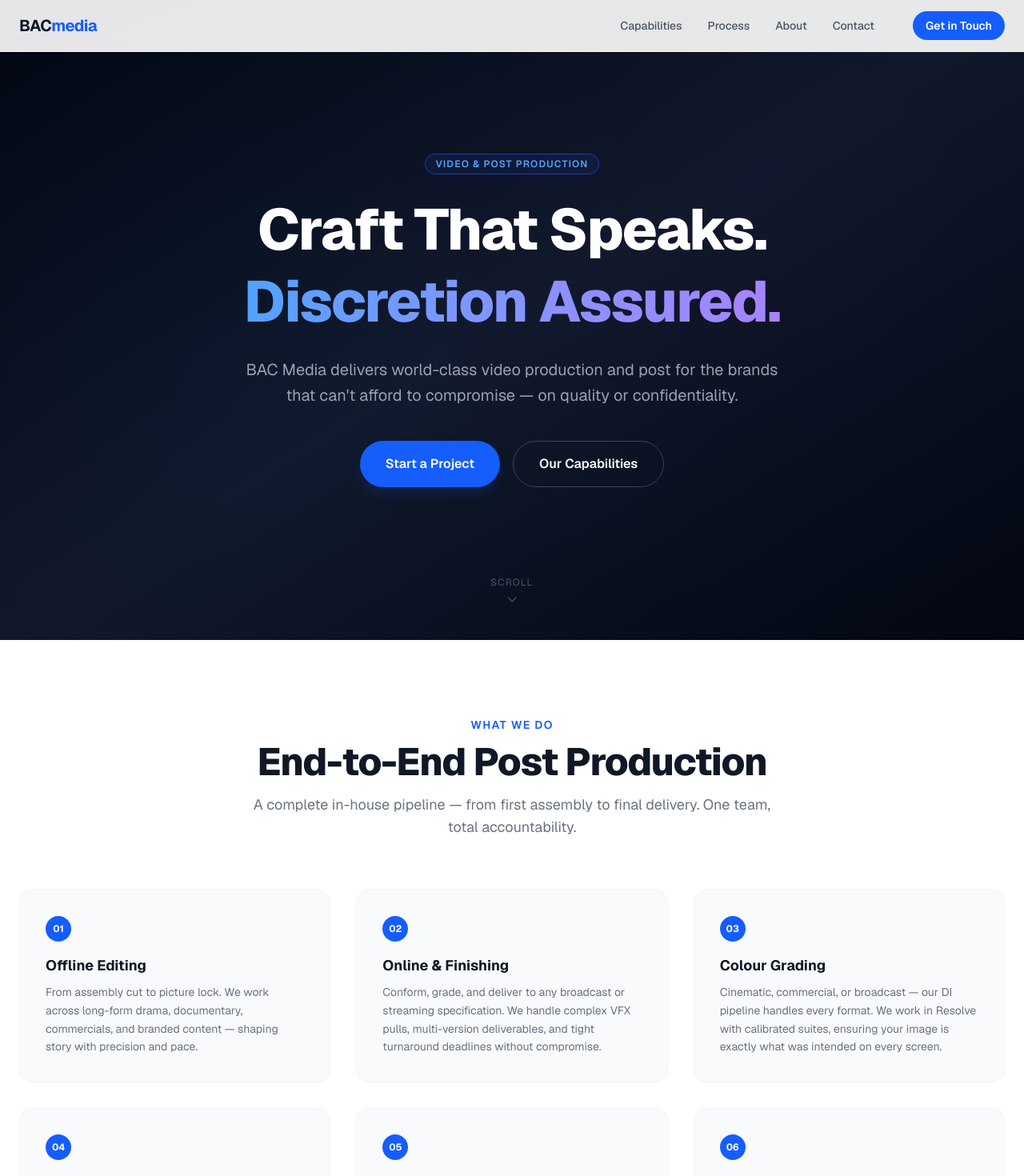
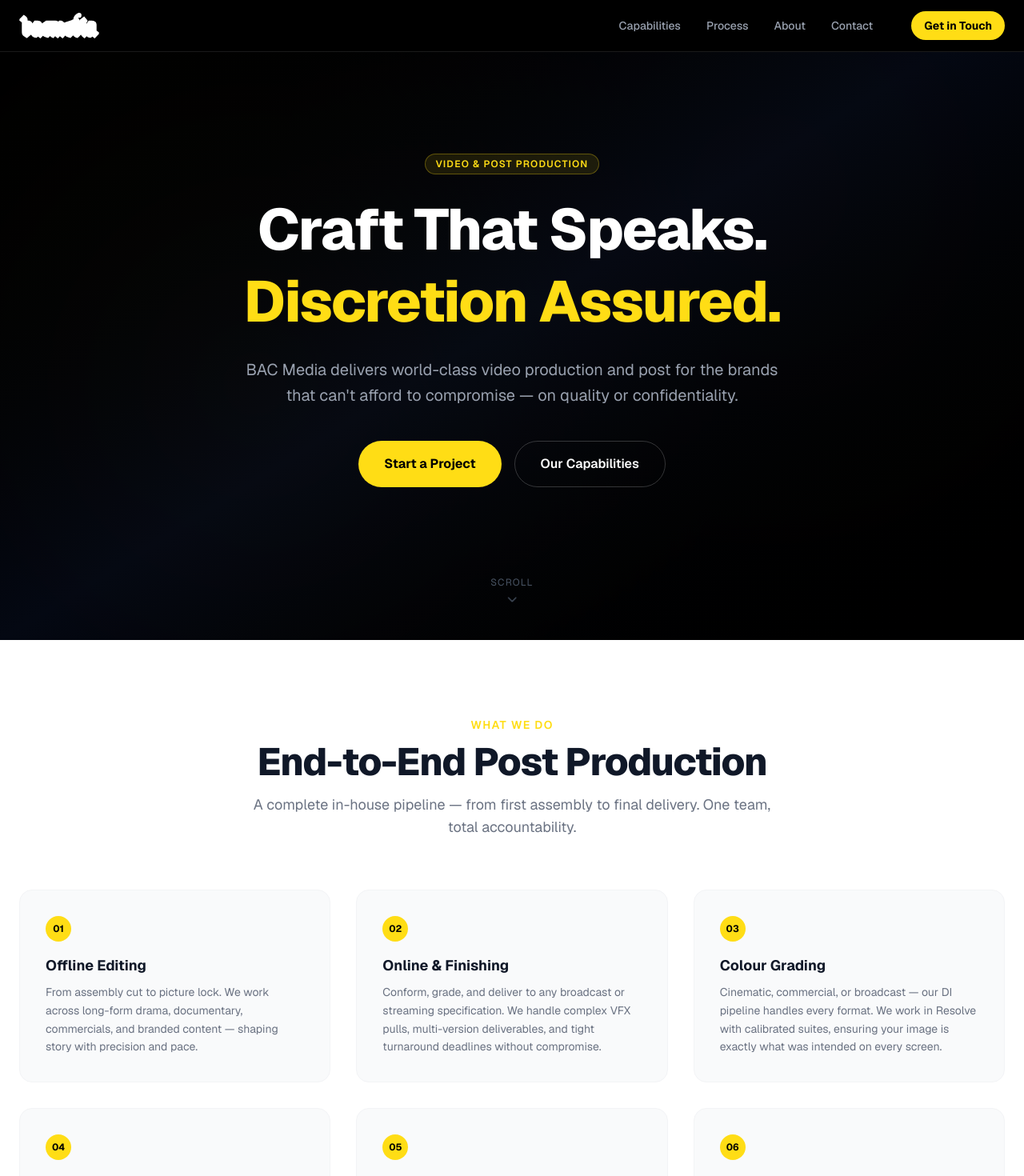
Before and after one commit to Stevher/BACmedia, a Next.js app: page / in a window 1280 px wide. Shown: the top 1470 px of the page at 80% size. Built offline with nearby package versions, Linux system fonts and the light colour scheme.

Commit message:
feat: apply BAC Media brand identity
- Add real SVG logo to public/logo.svg
- Replace all blue accents with brand yellow #ffdd15
- Black navbar and hero background
- Yellow CTAs with black text throughout

https://claude.ai/code/session_01GNGfpjQoMKDXMeetspjbLe

```diff
--- a/app/components/Clients.tsx
+++ b/app/components/Clients.tsx
@@ -17,7 +17,7 @@ export default function Clients() {
     <section id="clients" className="py-24 bg-gray-50 border-y border-gray-100">
       <div className="max-w-7xl mx-auto px-6">
         <div className="text-center mb-14">
-          <p className="text-sm font-semibold tracking-widest uppercase text-blue-600 mb-3">
+          <p className="text-sm font-semibold tracking-widest uppercase text-[#ffdd15] mb-3">
             Selected Clients
           </p>
           <h2 className="text-4xl sm:text-5xl font-extrabold text-gray-900 tracking-tight">
--- a/app/components/Footer.tsx
+++ b/app/components/Footer.tsx
@@ -3,7 +3,7 @@ export default function Footer() {
     <footer className="bg-gray-950 border-t border-gray-800 py-10">
       <div className="max-w-7xl mx-auto px-6 flex flex-col sm:flex-row items-center justify-between gap-4">
         <p className="text-xl font-bold text-white tracking-tight">
-          BAC<span className="text-blue-500">media</span>
+          BAC<span className="text-[#ffdd15]">media</span>
         </p>
         <p className="text-sm text-gray-500">
           © {new Date().getFullYear()} BAC Media. All rights reserved.
--- a/app/components/Hero.tsx
+++ b/app/components/Hero.tsx
@@ -1,24 +1,22 @@
 export default function Hero() {
   return (
-    <section className="relative min-h-screen flex items-center justify-center overflow-hidden bg-gray-950 text-white">
-      <div className="absolute inset-0 bg-gradient-to-br from-gray-950 via-gray-900 to-gray-950" />
+    <section className="relative min-h-screen flex items-center justify-center overflow-hidden bg-black text-white">
+      <div className="absolute inset-0 bg-gradient-to-br from-black via-gray-950 to-black" />
       <div
-        className="absolute inset-0 opacity-20"
+        className="absolute inset-0 opacity-10"
         style={{
           backgroundImage:
-            "radial-gradient(circle at 25% 60%, #2563eb33 0%, transparent 55%), radial-gradient(circle at 75% 30%, #7c3aed22 0%, transparent 55%)",
+            "radial-gradient(circle at 25% 60%, #ffdd1533 0%, transparent 55%), radial-gradient(circle at 75% 30%, #ffdd1522 0%, transparent 55%)",
         }}
       />
 
       <div className="relative z-10 max-w-5xl mx-auto px-6 text-center">
-        <p className="inline-block px-3 py-1 mb-6 text-xs font-semibold tracking-widest uppercase text-blue-400 border border-blue-800 rounded-full bg-blue-950/40">
+        <p className="inline-block px-3 py-1 mb-6 text-xs font-semibold tracking-widest uppercase text-[#ffdd15] border border-[#ffdd15]/30 rounded-full bg-[#ffdd15]/10">
           Video &amp; Post Production
         </p>
         <h1 className="text-5xl sm:text-6xl md:text-7xl font-extrabold tracking-tight leading-tight mb-6">
           Craft That Speaks.{" "}
-          <span className="text-transparent bg-clip-text bg-gradient-to-r from-blue-400 to-violet-400">
-            Discretion Assured.
-          </span>
+          <span className="text-[#ffdd15]">Discretion Assured.</span>
         </h1>
         <p className="max-w-2xl mx-auto text-lg sm:text-xl text-gray-400 leading-relaxed mb-10">
           BAC Media delivers world-class video production and post for the
@@ -28,7 +26,7 @@ export default function Hero() {
         <div className="flex flex-col sm:flex-row gap-4 justify-center">
           <a
             href="#contact"
-            className="inline-flex items-center justify-center px-8 py-4 rounded-full bg-blue-600 text-white font-semibold hover:bg-blue-500 transition-colors shadow-lg shadow-blue-900/30"
+            className="inline-flex items-center justify-center px-8 py-4 rounded-full bg-[#ffdd15] text-black font-bold hover:bg-yellow-300 transition-colors"
           >
             Start a Project
           </a>
--- a/app/components/Navbar.tsx
+++ b/app/components/Navbar.tsx
@@ -2,6 +2,7 @@
 
 import { useState } from "react";
 import Link from "next/link";
+import Image from "next/image";
 
 const links = [
   { label: "Capabilities", href: "#capabilities" },
@@ -14,10 +15,10 @@ export default function Navbar() {
   const [open, setOpen] = useState(false);
 
   return (
-    <header className="fixed top-0 left-0 right-0 z-50 bg-white/90 backdrop-blur border-b border-gray-100">
+    <header className="fixed top-0 left-0 right-0 z-50 bg-black/95 backdrop-blur border-b border-white/10">
       <div className="max-w-7xl mx-auto px-6 flex items-center justify-between h-16">
-        <Link href="/" className="text-xl font-bold tracking-tight text-gray-900">
-          BAC<span className="text-blue-600">media</span>
+        <Link href="/" className="flex items-center">
+          <Image src="/logo.svg" alt="BAC Media" width={100} height={32} className="brightness-0 invert" priority />
         </Link>
 
         <nav className="hidden md:flex items-center gap-8">
@@ -25,21 +26,21 @@ export default function Navbar() {
             <a
               key={l.href}
               href={l.href}
-              className="text-sm font-medium text-gray-600 hover:text-gray-900 transition-colors"
+              className="text-sm font-medium text-gray-400 hover:text-white transition-colors"
             >
               {l.label}
             </a>
           ))}
           <a
             href="#contact"
-            className="ml-4 inline-flex items-center px-4 py-2 rounded-full bg-blue-600 text-white text-sm font-semibold hover:bg-blue-700 transition-colors"
+            className="ml-4 inline-flex items-center px-4 py-2 rounded-full bg-[#ffdd15] text-black text-sm font-bold hover:bg-yellow-300 transition-colors"
           >
             Get in Touch
           </a>
         </nav>
 
         <button
-          className="md:hidden p-2 rounded-lg text-gray-600 hover:text-gray-900"
+          className="md:hidden p-2 text-gray-400 hover:text-white"
           onClick={() => setOpen(!open)}
           aria-label="Toggle menu"
         >
@@ -54,13 +55,13 @@ export default function Navbar() {
       </div>
 
       {open && (
-        <div className="md:hidden bg-white border-t border-gray-100 px-6 py-4 flex flex-col gap-4">
+        <div className="md:hidden bg-black border-t border-white/10 px-6 py-4 flex flex-col gap-4">
           {links.map((l) => (
             <a
               key={l.href}
               href={l.href}
               onClick={() => setOpen(false)}
-              className="text-sm font-medium text-gray-700 hover:text-gray-900"
+              className="text-sm font-medium text-gray-400 hover:text-white"
             >
               {l.label}
             </a>
@@ -68,7 +69,7 @@ export default function Navbar() {
           <a
             href="#contact"
             onClick={() => setOpen(false)}
-            className="inline-flex justify-center items-center px-4 py-2 rounded-full bg-blue-600 text-white text-sm font-semibold hover:bg-blue-700 transition-colors"
+            className="inline-flex justify-center items-center px-4 py-2 rounded-full bg-[#ffdd15] text-black text-sm font-bold"
           >
             Get in Touch
           </a>
--- a/app/components/Services.tsx
+++ b/app/components/Services.tsx
@@ -36,7 +36,7 @@ export default function Services() {
     <section id="capabilities" className="py-24 bg-white">
       <div className="max-w-7xl mx-auto px-6">
         <div className="text-center mb-16">
-          <p className="text-sm font-semibold tracking-widest uppercase text-blue-600 mb-3">
+          <p className="text-sm font-semibold tracking-widest uppercase text-[#ffdd15] mb-3">
             What We Do
           </p>
           <h2 className="text-4xl sm:text-5xl font-extrabold text-gray-900 tracking-tight">
@@ -54,7 +54,7 @@ export default function Services() {
               key={c.title}
               className="group p-8 rounded-2xl border border-gray-100 bg-gray-50 hover:bg-white hover:border-blue-100 hover:shadow-lg transition-all duration-300"
             >
-              <div className="w-8 h-8 rounded-full bg-blue-600 text-white text-xs font-bold flex items-center justify-center mb-4">
+              <div className="w-8 h-8 rounded-full bg-[#ffdd15] text-black text-xs font-bold flex items-center justify-center mb-4">
                 {String(i + 1).padStart(2, "0")}
               </div>
               <h3 className="text-lg font-bold text-gray-900 mb-2">{c.title}</h3>
--- a/app/components/Work.tsx
+++ b/app/components/Work.tsx
@@ -42,7 +42,7 @@ export default function Work() {
     <section id="process" className="py-24 bg-gray-950 text-white">
       <div className="max-w-7xl mx-auto px-6">
         <div className="text-center mb-16">
-          <p className="text-sm font-semibold tracking-widest uppercase text-blue-400 mb-3">
+          <p className="text-sm font-semibold tracking-widest uppercase text-[#ffdd15] mb-3">
             How We Work
           </p>
           <h2 className="text-4xl sm:text-5xl font-extrabold tracking-tight">
@@ -61,7 +61,7 @@ export default function Work() {
               key={s.number}
               className="rounded-2xl bg-gray-900 border border-gray-800 p-8 hover:border-gray-600 transition-colors"
             >
-              <p className="text-4xl font-extrabold text-blue-600/30 mb-4 leading-none">
+              <p className="text-4xl font-extrabold text-[#ffdd15]/30 mb-4 leading-none">
                 {s.number}
               </p>
               <h3 className="text-lg font-bold text-white mb-3">{s.title}</h3>
```
Also changed, not shown: app/components/About.tsx (+5 -5 lines), app/components/Contact.tsx (+7 -7 lines), public/logo.svg (added).
